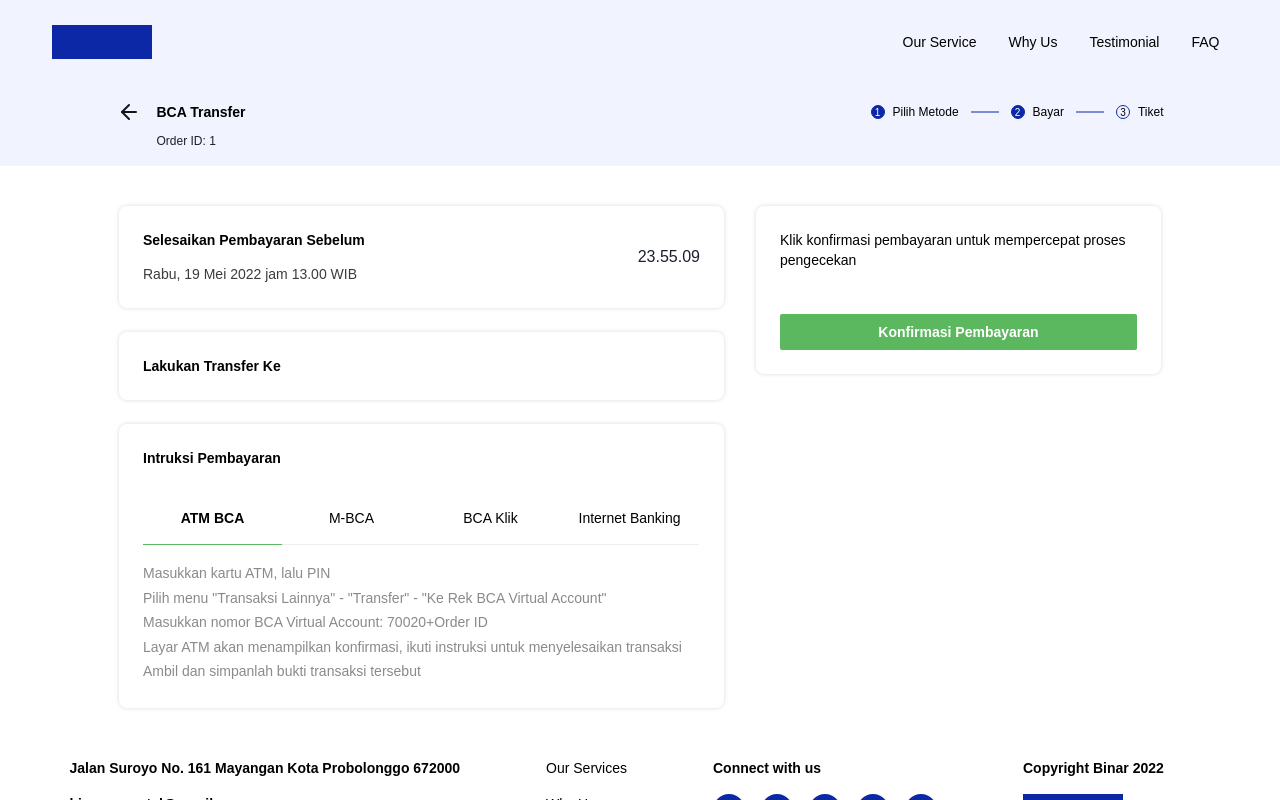
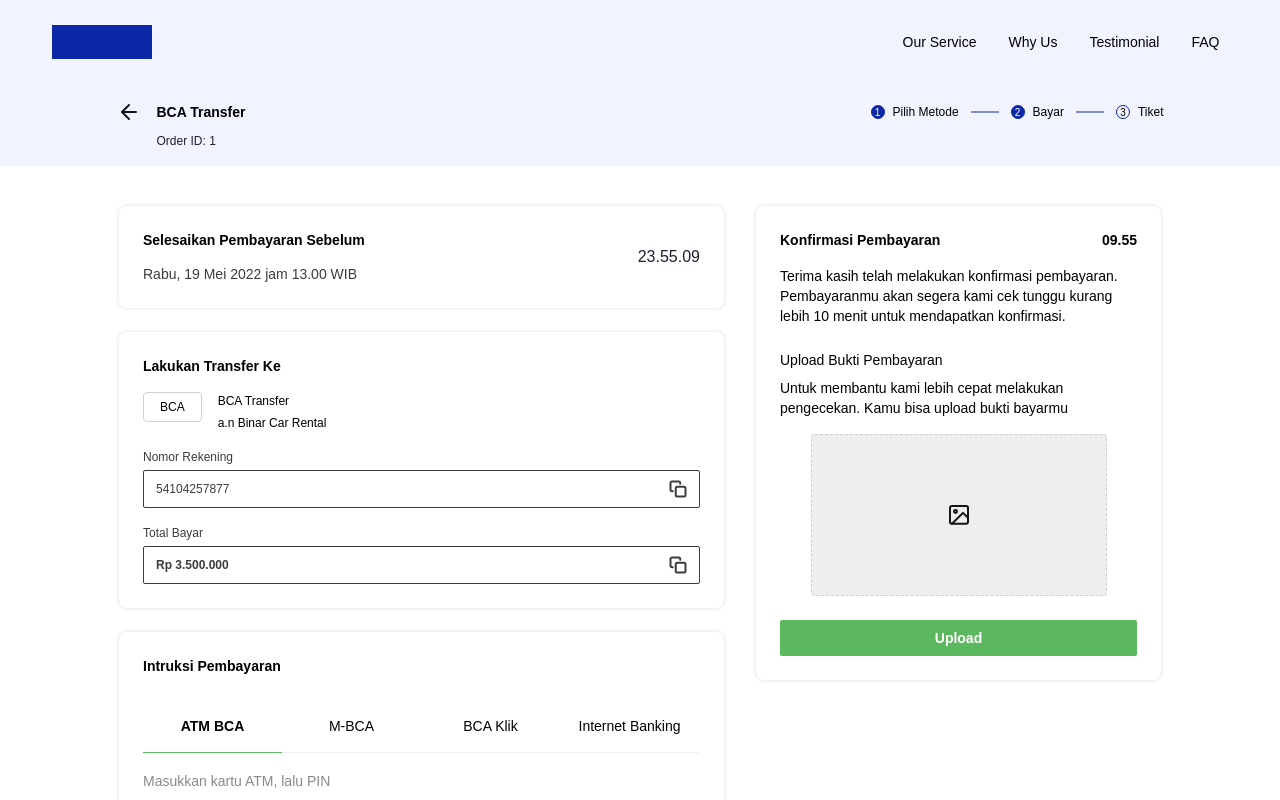
Before and after one commit to ChefKiraJr/Binar-Car-Rental, a React (Create React App) app: page /payout/1 in a window 1280 px wide. Shown: the top 800 px of the page. Built offline with nearby package versions, Linux system fonts and the light colour scheme; the HTML template or start-up script is replaced by a standard one.

Commit message:
Payout Page Finished Layout

```diff
--- /dev/null
+++ b/src/pages/customer/payout/components/payoutDetail/Dummy.js
@@ -0,0 +1,39 @@
+const Dummy = () => {
+  return <></>;
+};
+
+export const CopyIcon = () => {
+  return (
+    <svg
+      width="18"
+      height="18"
+      viewBox="0 0 18 18"
+      fill="none"
+      xmlns="http://www.w3.org/2000/svg"
+    >
+      <g clip-path="url(#clip0_55816_2704)">
+        <path
+          d="M15 6.75H8.25C7.42157 6.75 6.75 7.42157 6.75 8.25V15C6.75 15.8284 7.42157 16.5 8.25 16.5H15C15.8284 16.5 16.5 15.8284 16.5 15V8.25C16.5 7.42157 15.8284 6.75 15 6.75Z"
+          stroke="#3C3C3C"
+          stroke-width="2"
+          stroke-linecap="round"
+          stroke-linejoin="round"
+        />
+        <path
+          d="M3.75 11.25H3C2.60218 11.25 2.22064 11.092 1.93934 10.8107C1.65804 10.5294 1.5 10.1478 1.5 9.75V3C1.5 2.60218 1.65804 2.22064 1.93934 1.93934C2.22064 1.65804 2.60218 1.5 3 1.5H9.75C10.1478 1.5 10.5294 1.65804 10.8107 1.93934C11.092 2.22064 11.25 2.60218 11.25 3V3.75"
+          stroke="#3C3C3C"
+          stroke-width="2"
+          stroke-linecap="round"
+          stroke-linejoin="round"
+        />
+      </g>
+      <defs>
+        <clipPath id="clip0_55816_2704">
+          <rect width="18" height="18" fill="white" />
+        </clipPath>
+      </defs>
+    </svg>
+  );
+};
+
+export default Dummy;
--- a/src/pages/customer/payout/components/payoutDetail/PayoutDetail.js
+++ b/src/pages/customer/payout/components/payoutDetail/PayoutDetail.js
@@ -1,9 +1,12 @@
-import React from "react";
+import React, { useState } from "react";
 import "./payoutDetail.css";
 import { Button } from "@chakra-ui/react";
 import { useNavigate } from "react-router-dom";
+import { CopyIcon } from "./Dummy";
+import { ImageIcon } from "../../../eTicket/components/eTicketSuccess/Dummy";
 
 const PayoutDetail = ({ anak }) => {
+  const [confirmStatus, setConfirmStatus] = useState(true);
   const navigate = useNavigate();
   return (
     <div className="payout-detail__container">
@@ -20,6 +23,29 @@
           </div>
           <div className="payout-detail__bank">
             <p>Lakukan Transfer Ke</p>
+            <div className="payout-detail__bank-name">
+              <div className="payout-bank__badge">
+                <p>BCA</p>
+              </div>
+              <div className="payout-bank__detail">
+                <p>BCA Transfer</p>
+                <p>a.n Binar Car Rental</p>
+              </div>
+            </div>
+            <div className="payout-detail__bank-number">
+              <p>Nomor Rekening</p>
+              <div className="payout-number__text">
+                <p>54104257877</p>
+                <CopyIcon />
+              </div>
+            </div>
+            <div className="payout-detail__bank-total">
+              <p>Total Bayar</p>
+              <div className="payout-total__text">
+                <p>Rp 3.500.000</p>
+                <CopyIcon />
+              </div>
+            </div>
           </div>
           <div className="payout-detail__instruction">
             <p>Intruksi Pembayaran</p>
@@ -54,8 +80,27 @@
             </div>
           </div>
         </div>
+        {confirmStatus ? (
           <div className="payout-detail__confirmation">
-          <p>Klik konfirmasi pembayaran untuk mempercepat proses pengecekan</p>
+            <div className="payout-confirmation__header">
+              <p>Konfirmasi Pembayaran</p>
+              <p>09.55</p>
+            </div>
+            <p>
+              Terima kasih telah melakukan konfirmasi pembayaran. Pembayaranmu
+              akan segera kami cek tunggu kurang lebih 10 menit untuk
+              mendapatkan konfirmasi.
+            </p>
+            <div className="payout-confirmation__upload">
+              <p>Upload Bukti Pembayaran</p>
+              <p>
+                Untuk membantu kami lebih cepat melakukan pengecekan. Kamu bisa
+                upload bukti bayarmu
+              </p>
+              <div className="payout-confirmation__preview">
+                <ImageIcon />
+              </div>
+            </div>
             <Button
               w="100%"
               h="36px"
@@ -68,9 +113,30 @@
               borderRadius="2px"
               onClick={() => navigate(`/ticket/${anak}`)}
             >
+              Upload
+            </Button>
+          </div>
+        ) : (
+          <div className="payout-detail__check">
+            <p>
+              Klik konfirmasi pembayaran untuk mempercepat proses pengecekan
+            </p>
+            <Button
+              w="100%"
+              h="36px"
+              padding="8px"
+              color="#fff"
+              fontWeight="700"
+              fontSize="14px"
+              lineHeight="20px"
+              backgroundColor="#5CB85F"
+              borderRadius="2px"
+              onClick={() => setConfirmStatus(true)}
+            >
               Konfirmasi Pembayaran
             </Button>
           </div>
+        )}
       </div>
     </div>
   );
--- a/src/pages/customer/payout/components/payoutDetail/payoutDetail.css
+++ b/src/pages/customer/payout/components/payoutDetail/payoutDetail.css
@@ -54,6 +54,7 @@
   width: 605px;
   display: flex;
   flex-direction: column;
+  gap: 16px;
   padding: 24px 24px;
   box-shadow: 0px 0px 4px rgba(0, 0, 0, 0.15);
   border-radius: 8px;
@@ -64,6 +65,100 @@
   font-size: 14px;
   line-height: 20px;
   color: #000000;
+}
+
+.payout-detail__bank-name {
+  display: flex;
+  gap: 16px;
+}
+
+.payout-bank__badge {
+  height: 30px;
+  display: flex;
+  align-items: center;
+  padding: 6px 16px;
+  border: 1px solid #d0d0d0;
+  border-radius: 4px;
+}
+
+.payout-bank__badge p {
+  font-weight: 400;
+  font-size: 12px;
+  line-height: 18px;
+  color: #000000;
+}
+
+.payout-bank__detail {
+  display: flex;
+  flex-direction: column;
+  gap: 4px;
+}
+
+.payout-bank__detail p {
+  font-weight: 400;
+  font-size: 12px;
+  line-height: 18px;
+  color: #000000;
+}
+
+.payout-detail__bank-number {
+  display: flex;
+  flex-direction: column;
+  gap: 4px;
+}
+
+.payout-detail__bank-number > p:nth-child(1) {
+  font-weight: 300;
+  font-size: 12px;
+  line-height: 18px;
+  color: #3c3c3c;
+}
+
+.payout-number__text {
+  display: flex;
+  flex-direction: row;
+  align-items: center;
+  justify-content: space-between;
+  padding: 9px 12px;
+  border: 1px solid #3c3c3c;
+  border-radius: 2px;
+}
+
+.payout-number__text p {
+  font-weight: 400;
+  font-size: 12px;
+  line-height: 18px;
+  color: #3c3c3c;
+}
+
+.payout-detail__bank-total {
+  display: flex;
+  flex-direction: column;
+  gap: 4px;
+}
+
+.payout-detail__bank-total > p:nth-child(1) {
+  font-weight: 300;
+  font-size: 12px;
+  line-height: 18px;
+  color: #3c3c3c;
+}
+
+.payout-total__text {
+  display: flex;
+  flex-direction: row;
+  align-items: center;
+  justify-content: space-between;
+  padding: 9px 12px;
+  border: 1px solid #3c3c3c;
+  border-radius: 2px;
+}
+
+.payout-total__text p {
+  font-weight: 700;
+  font-size: 12px;
+  line-height: 18px;
+  color: #3c3c3c;
 }
 
 .payout-detail__instruction {
@@ -123,7 +218,7 @@
   color: #8a8a8a;
 }
 
-.payout-detail__confirmation {
+.payout-detail__check {
   width: 405px;
   height: 168px;
   padding: 24px 24px;
@@ -134,9 +229,75 @@
   border-radius: 8px;
 }
 
-.payout-detail__confirmation p {
+.payout-detail__check p {
   font-weight: 400;
   font-size: 14px;
   line-height: 20px;
   color: #000000;
 }
+
+.payout-detail__confirmation {
+  width: 405px;
+  height: 474px;
+  padding: 24px 24px;
+  display: flex;
+  flex-direction: column;
+  box-shadow: 0px 0px 4px rgba(0, 0, 0, 0.15);
+  border-radius: 8px;
+}
+
+.payout-confirmation__header {
+  display: flex;
+  justify-content: space-between;
+  align-items: center;
+  margin-bottom: 16px;
+}
+
+.payout-confirmation__header p {
+  font-weight: 700;
+  font-size: 14px;
+  line-height: 20px;
+  color: #000000;
+}
+
+.payout-detail__confirmation > p:nth-child(2) {
+  font-weight: 400;
+  font-size: 14px;
+  line-height: 20px;
+  color: #000000;
+  margin-bottom: 24px;
+}
+
+.payout-confirmation__upload {
+  display: flex;
+  flex-direction: column;
+}
+
+.payout-confirmation__upload > p:nth-child(1) {
+  font-weight: 400;
+  font-size: 14px;
+  line-height: 20px;
+  color: #000000;
+  margin-bottom: 8px;
+}
+
+.payout-confirmation__upload > p:nth-child(2) {
+  font-weight: 400;
+  font-size: 14px;
+  line-height: 20px;
+  color: #000000;
+  margin-bottom: 16px;
+}
+
+.payout-confirmation__preview {
+  width: 296px;
+  height: 162px;
+  display: flex;
+  justify-content: center;
+  align-items: center;
+  background: #eeeeee;
+  border: 1px dashed #d0d0d0;
+  border-radius: 4px;
+  margin: auto;
+  margin-bottom: 24px;
+}
```
Also changed, not shown: src/pages/carDetail/components/carInformation/CarInformation.js (+17 -17 lines). Lines whose indentation alone changed are shown as unchanged.
